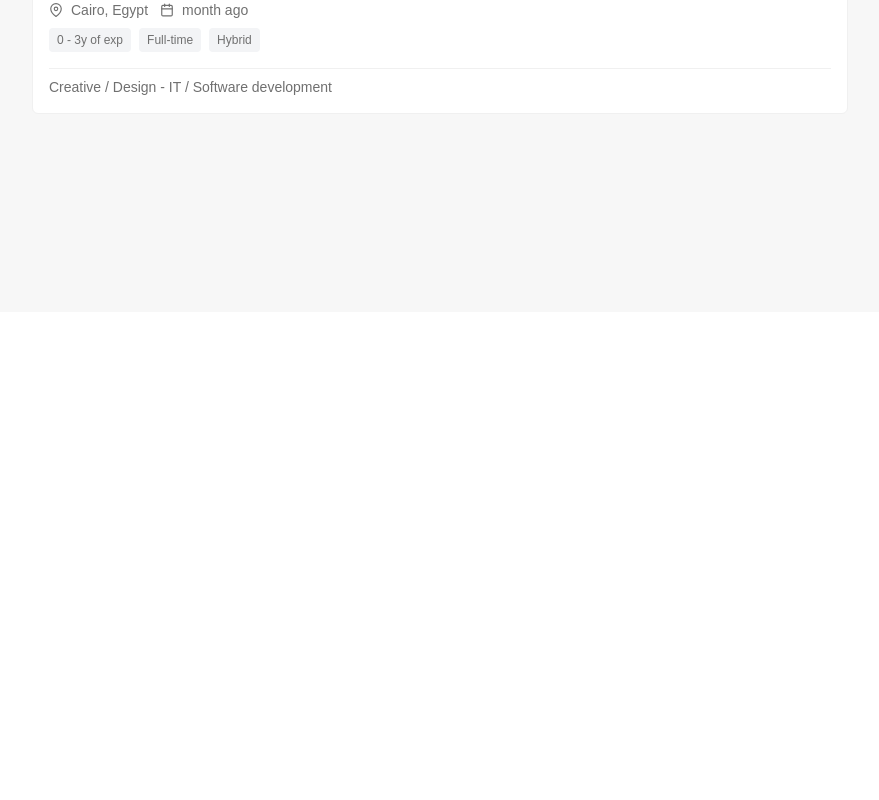
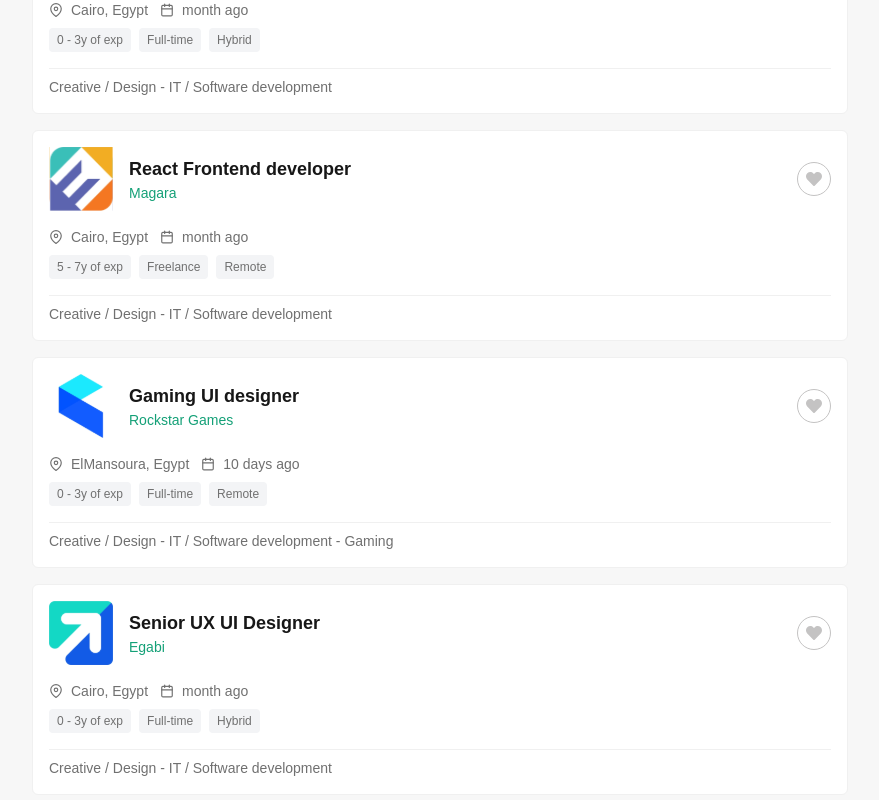
Before and after one commit to mohamed20163858/daftra_task, a Next.js app: page / in a window 1280 px wide. Shown: the part 560-1360 px from the top of the page, without its empty margins (400-1279 px from the left). Before the commit the page ends 872 px from the top, so only its background shows below. Built offline with nearby package versions, Linux system fonts and the light colour scheme; no server answers.

Commit message:
Add heart button

```diff
--- a/app/page.tsx
+++ b/app/page.tsx
@@ -28,6 +28,46 @@ export default function HomePage() {
       tags: ["0 - 3y of exp", "Full-time", "Hybrid"],
       footerTags: ["Creative / Design", "  IT / Software development"],
     },
+    {
+      title: "React Frontend developer",
+      image: "/companies/magara.svg",
+      company: "Magara",
+      location: "Cairo, Egypt",
+      date: "month ago",
+      tags: ["5 - 7y of exp", "Freelance", "Remote"],
+      footerTags: ["Creative / Design", "  IT / Software development"],
+    },
+    {
+      title: "Gaming UI designer",
+      image: "/companies/rockstar-games.svg",
+      company: "Rockstar Games",
+      location: "ElMansoura, Egypt",
+      date: "10 days ago",
+      tags: ["0 - 3y of exp", "Full-time", "Remote"],
+      footerTags: [
+        "Creative / Design",
+        "  IT / Software development",
+        "Gaming",
+      ],
+    },
+    {
+      title: "Senior UX UI Designer",
+      image: "/companies/egabi.svg",
+      company: "Egabi",
+      location: "Cairo, Egypt",
+      date: "month ago",
+      tags: ["0 - 3y of exp", "Full-time", "Hybrid"],
+      footerTags: ["Creative / Design", "  IT / Software development"],
+    },
+    {
+      title: "React Frontend developer",
+      image: "/companies/magara.svg",
+      company: "Magara",
+      location: "Cairo, Egypt",
+      date: "month ago",
+      tags: ["5 - 7y of exp", "Freelance", "Remote"],
+      footerTags: ["Creative / Design", "  IT / Software development"],
+    },
   ];
   return (
     <div className="flex flex-col">
--- a/components/JobCard.tsx
+++ b/components/JobCard.tsx
@@ -4,6 +4,7 @@
 import React from "react";
 import Image from "next/image";
 import { FiMapPin, FiCalendar } from "react-icons/fi";
+import { FaHeart } from "react-icons/fa";
 
 export interface Job {
   title: string;
@@ -21,7 +22,7 @@ interface JobCardProps {
 }
 
 export default function JobCard({ job, isFirst = false }: JobCardProps) {
-  // For the first card use a background of #48A74C; others white.
+  // For the first card use a background of #48A74C (semi-transparent) ; others white.
   const bgColor = isFirst ? "rgba(72, 167, 76, 0.2)" : "white";
 
   return (
@@ -40,12 +41,16 @@ export default function JobCard({ job, isFirst = false }: JobCardProps) {
           />
         </div>
         <div>
-          <div className="font-bold text-lg black">{job.title}</div>
+          <div className="font-bold text-lg">{job.title}</div>
           <div className="text-sm text-[#14A077]">{job.company}</div>
         </div>
+        {/* New Heart Button */}
+        <button className="ml-auto rounded-full bg-white border border-[#C4C3C3] p-2">
+          <FaHeart size={16} color="#C4C3C3" />
+        </button>
       </div>
       {/* Section 2: Details */}
-      <div className="mb-4 ">
+      <div className="mb-4">
         {/* First sub-div: location and date */}
         <div className="mb-2 flex gap-3 text-[#707070] font-normal">
           <div className="flex items-center space-x-2">
```
Also changed, not shown: public/companies/magara.svg (added).
